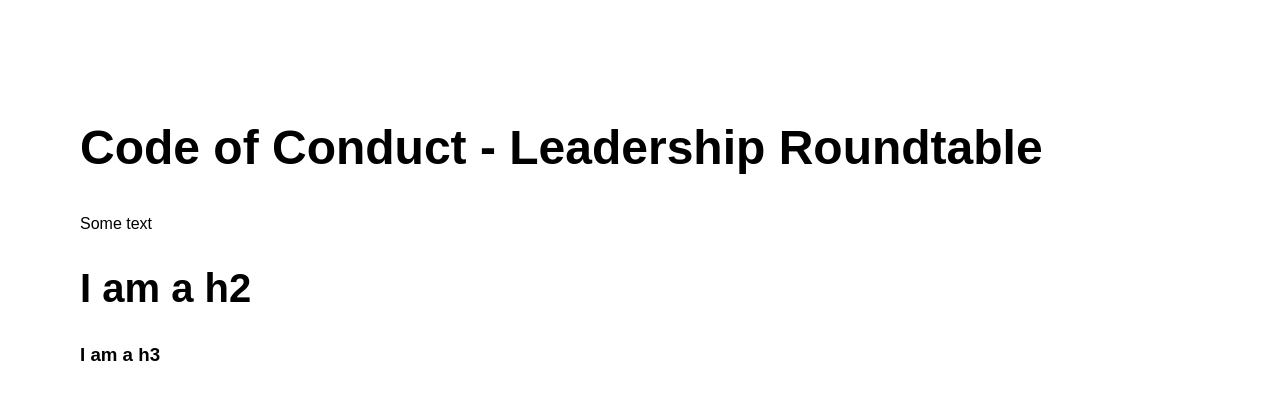
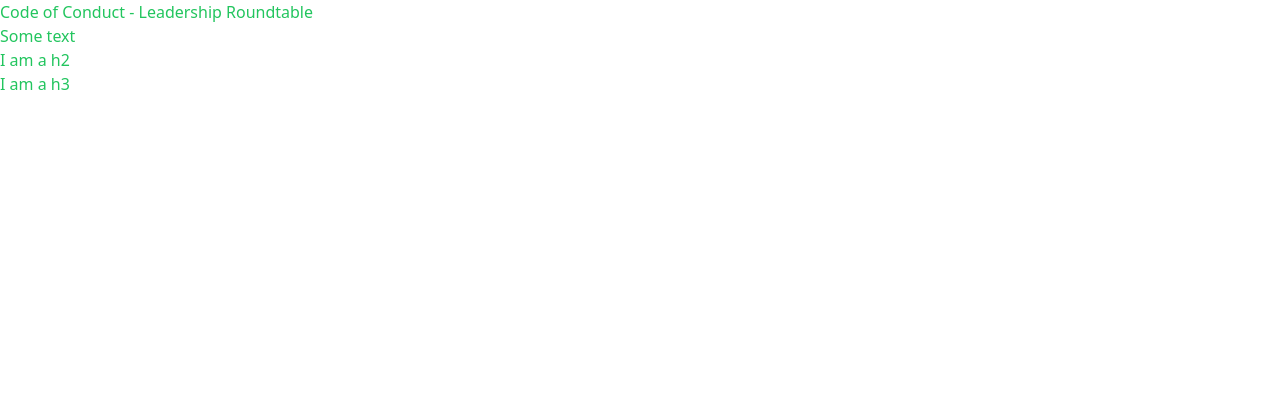
Before and after one commit to lucdoe/leadership-roundtable-coc, a website: page public/index.html in a window 1280 px wide. Drawn offline with Linux system fonts and the light colour scheme.

Commit message:
add tailwind

```diff
--- /dev/null
+++ b/package.json
@@ -0,0 +1,5 @@
+{
+  "devDependencies": {
+    "tailwindcss": "^3.4.1"
+  }
+}
--- a/public/index.css
+++ /dev/null
@@ -1,72 +0,0 @@
-/* Base styles - mobile-first approach */
-body {
-    margin: 0;
-    padding: 0;
-    font-family: 'Arial', sans-serif;
-}
-
-.container {
-    padding: 20px;
-}
-
-/* Responsive typography */
-h1 {
-    font-size: 1.5rem; /* Suitable for mobile */
-}
-
-h2 {
-    font-size: 1rem;
-}
-
-/* Add more base styles for mobile here */
-
-/* Medium devices (tablets, 768px and up) */
-@media (min-width: 768px) {
-    h1 {
-        font-size: 2rem; /* Larger font size for tablets and up */
-    }
-
-    h2 {
-        font-size: 1.5rem;
-    }
-
-    .container {
-        padding: 40px; /* More padding for larger screens */
-    }
-
-    /* Adjust styles for tablet here */
-}
-
-/* Large devices (desktops, 992px and up) */
-@media (min-width: 992px) {
-    h1 {
-        font-size: 2.5rem; /* Even larger font size for desktops */
-    }
-
-    h2 {
-        font-size: 2rem;
-    }
-
-    .container {
-        padding: 60px;
-    }
-
-    /* Adjust styles for desktop here */
-}
-
-/* Extra large devices (large desktops, 1200px and up) */
-@media (min-width: 1200px) {
-    h1 {
-        font-size: 3rem; /* Largest font size for large desktops */
-    }
-
-    h2 {
-        font-size: 2.5rem;
-    }
-
-    .container {
-        padding: 80px;
-    }
-
-    /* Adjust styles for large desktops here */
-}
--- a/public/index.html
+++ b/public/index.html
@@ -4,11 +4,11 @@
 
 <head>
     <title>Page Title</title>
-        <link rel="stylesheet" href="index.css">
+    <link href="output.css" rel="stylesheet">
 </head>
 
 <body>
-        <section class="container">
+    <section class="text-green-500">
         <h1>Code of Conduct - Leadership Roundtable</h1>
         <p>Some text</p>
 
--- /dev/null
+++ b/public/input.css
@@ -0,0 +1,3 @@
+@tailwind base;
+@tailwind components;
+@tailwind utilities;
--- /dev/null
+++ b/tailwind.config.js
@@ -0,0 +1,8 @@
+/** @type {import('tailwindcss').Config} */
+module.exports = {
+  content: ["./public/**/*.{html,js}"],
+  theme: {
+    extend: {},
+  },
+  plugins: [],
+}
```
Also changed, not shown: public/output.css (added), 2 other files. Lines whose indentation alone changed are shown as unchanged.
